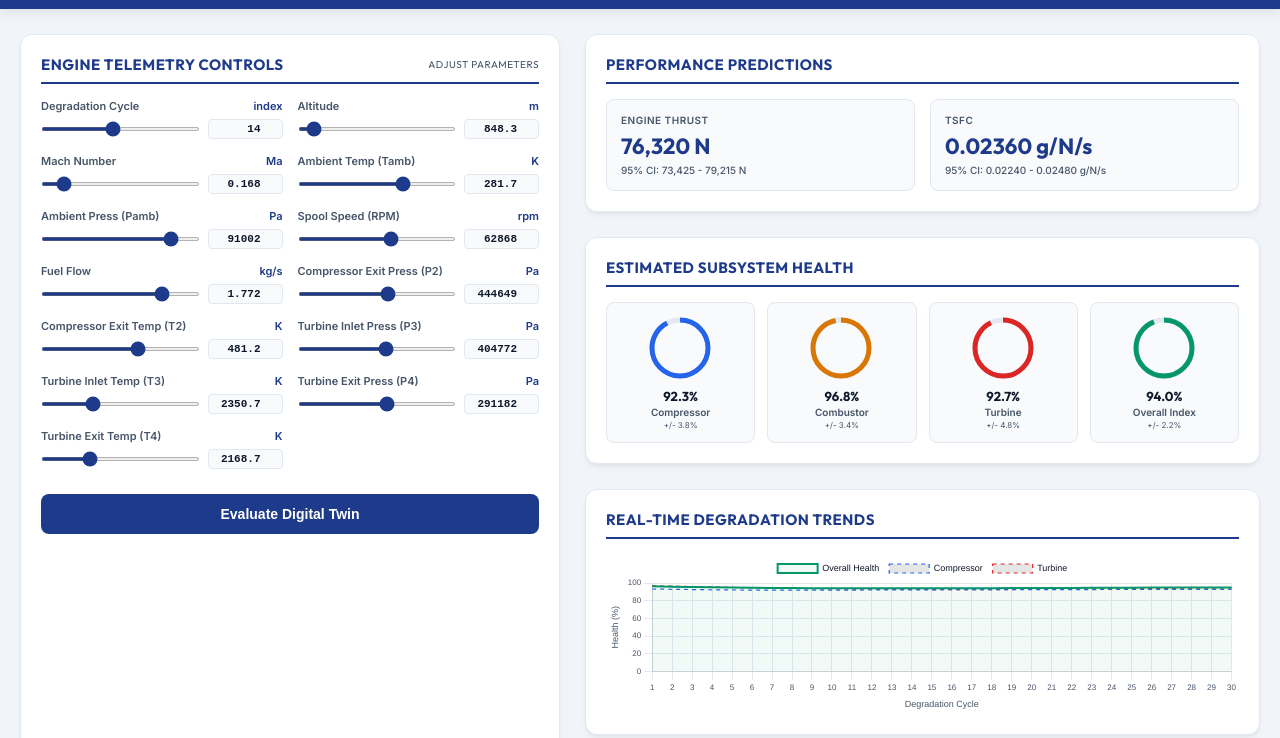
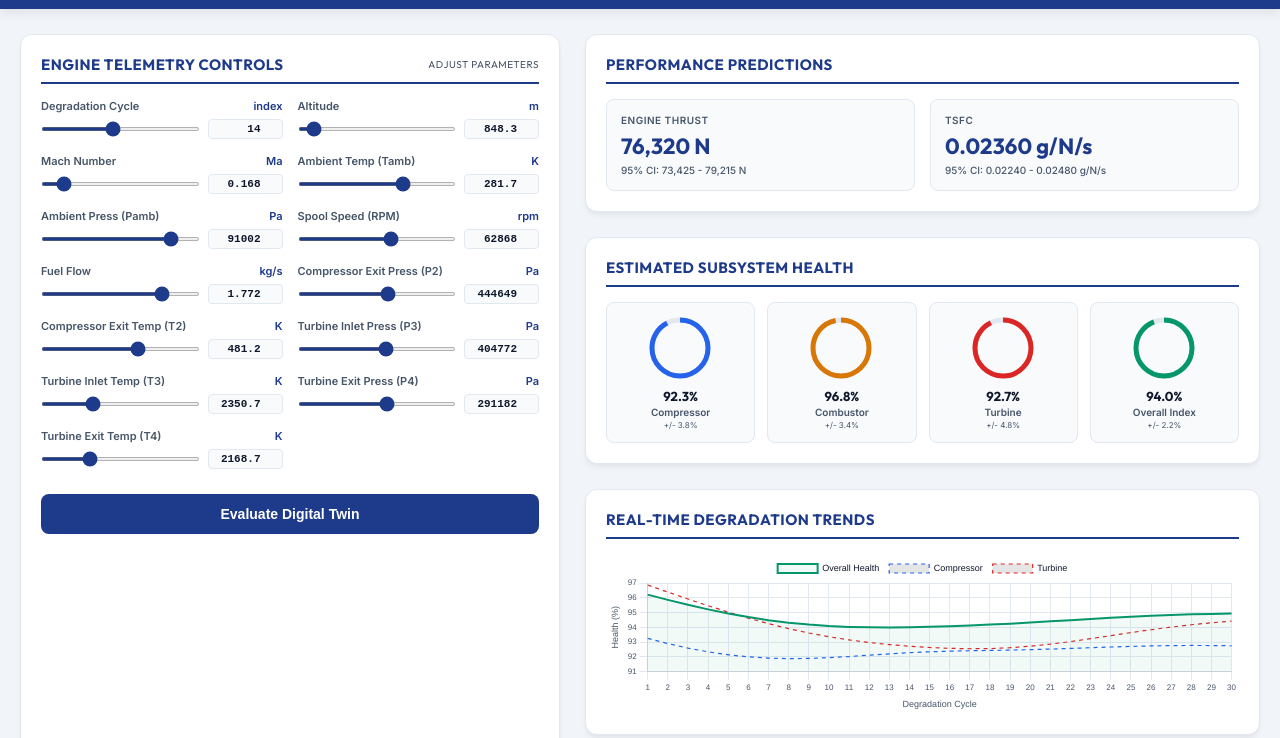
Before and after one commit to SudaisFarooq/Aerothon, a plain HTML site: page public/index.html in a window 1280 px wide. Shown: the part 62-800 px from the top of the page. Drawn offline with nearby package versions, Linux system fonts and the light colour scheme.

Commit message:
Autoscale Y-axis of degradation trend chart to show differences clearly

```diff
--- a/public/index.html
+++ b/public/index.html
@@ -847,8 +847,6 @@
                 title: { display: true, text: 'Degradation Cycle', color: '#475569', font: { size: 9 } }
               },
               y: {
-                min: 0,
-                max: 100,
                 grid: { color: '#E2E8F0' },
                 ticks: { color: '#475569', font: { size: 8 } },
                 title: { display: true, text: 'Health (%)', color: '#475569', font: { size: 9 } }
```
